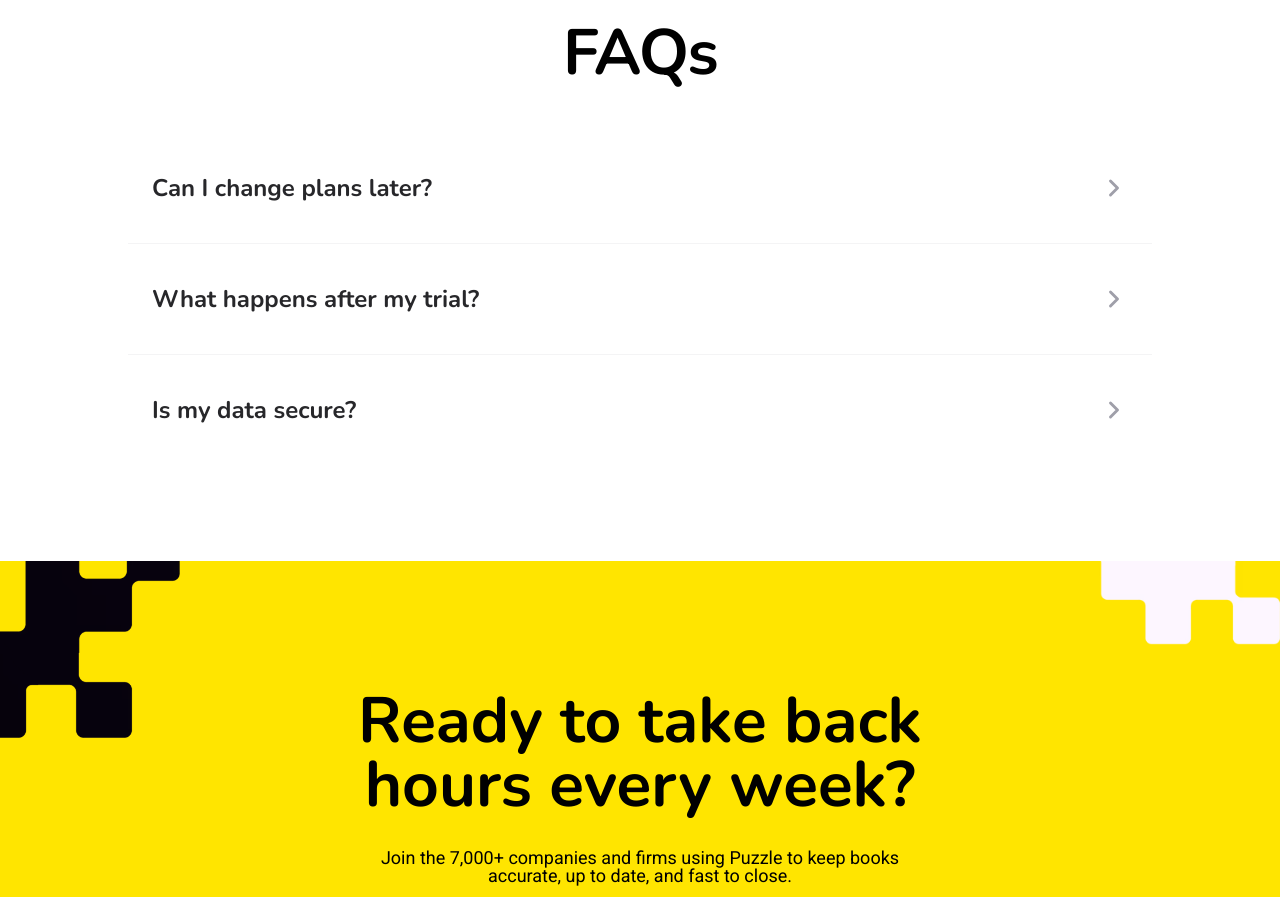
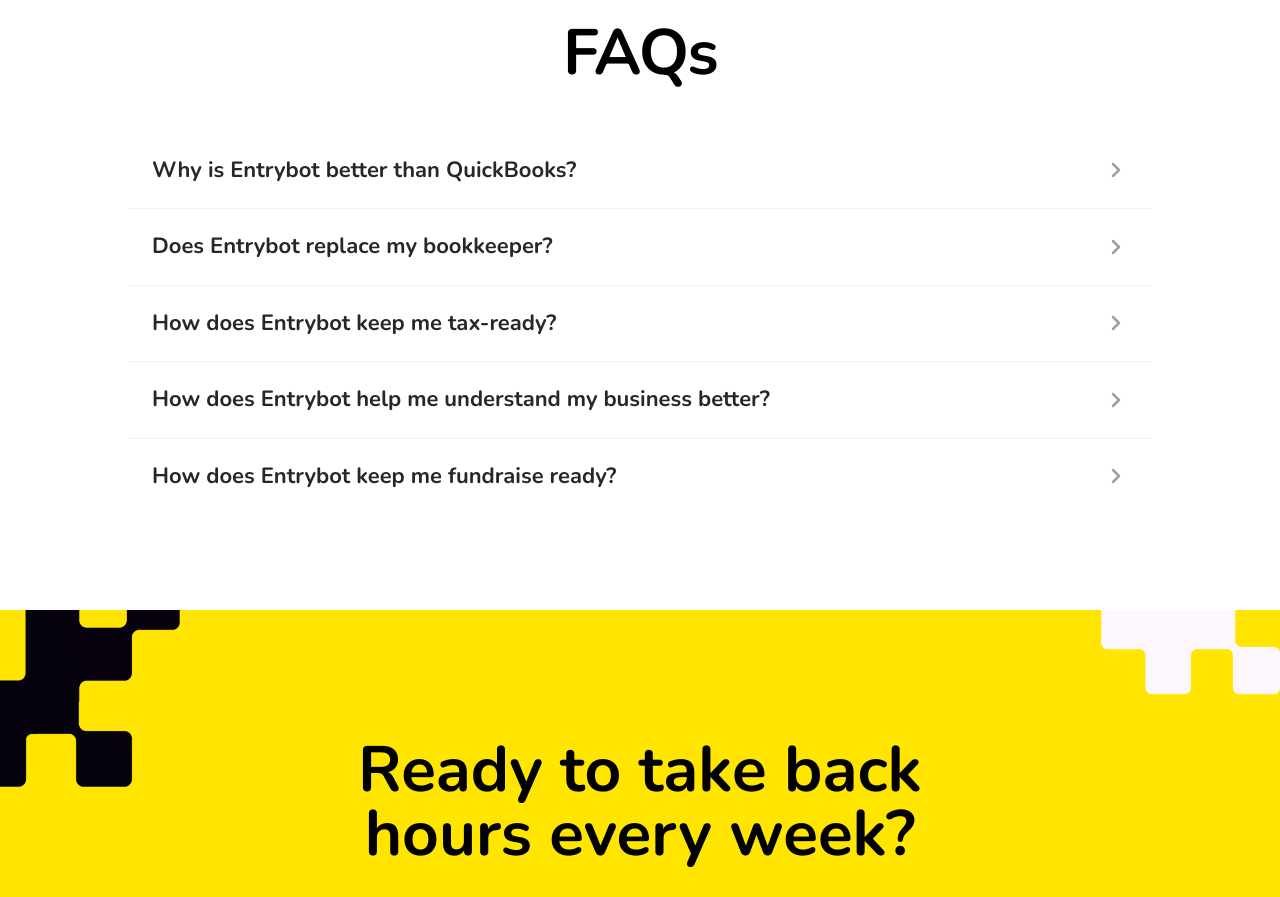
Before and after one commit to nirmallal-sidat/Entry-bot, a Next.js app: page /pricing in a window 1280 px wide. Shown: the part 1320-2217 px from the top of the page. Built offline with nearby package versions, Linux system fonts and the light colour scheme.

Commit message:
4-3-2026

```diff
--- a/src/app/pricing/page.tsx
+++ b/src/app/pricing/page.tsx
@@ -12,20 +12,6 @@
     setActiveFaqIndex(activeFaqIndex === index ? null : index);
   };
 
-  const pricingFaqs = [
-    {
-      question: "Can I change plans later?",
-      answer: "Yes, you can upgrade or downgrade your plan at any time directly from your dashboard settings."
-    },
-    {
-      question: "What happens after my trial?",
-      answer: "After your 14-day Professional trial, you can either upgrade or you'll be automatically moved to our Starter plan."
-    },
-    {
-      question: "Is my data secure?",
-      answer: "Absolutely. We use bank-grade encryption and are SOC2 compliant to ensure your financial data is always protected."
-    }
-  ];
 
   const plans = [
     {
@@ -137,7 +123,7 @@
         </div>
       </section>
 
-      {/* FAQ or Comparison Section */}
+      {/* FAQ Section */}
       <section className="py-24 px-4 bg-white font-nunito border-t border-zinc-100">
         <div className="max-w-[1900px] mx-auto lg:px-20">
           <h2 className="text-[48px] md:text-[64px] font-bold text-black text-center mb-12 tracking-tight leading-[100%]">
@@ -145,16 +131,39 @@
           </h2>
 
           <div className="max-w-5xl mx-auto">
-              {pricingFaqs.map((faq, index) => (
+              {[
+                {
+                  question: "Why is Entrybot better than QuickBooks?",
+                  answer: "Entrybot is designed to automate the heavy lifting of accounting using advanced AI. It seamlessly handles categorization, reconciliations, and real-time reporting, allowing you to focus on growing your business while maintaining 100% financial accuracy."
+                },
+                {
+                  question: "Does Entrybot replace my bookkeeper?",
+                  answer: "Entrybot automates 90% of bookkeeping tasks. For many startups, it replaces the need for an external bookkeeper entirely. For larger firms, it acts as a powerful assistant that makes your current bookkeeper 10x more efficient."
+                },
+                {
+                  question: "How does Entrybot keep me tax-ready?",
+                  answer: "We ensure all your transactions are categorized correctly in real-time. By the time tax season rolls around, your books are perfectly organized, reconciliations are done, and you can export everything for your CPA with one click."
+                },
+                {
+                  question: "How does Entrybot help me understand my business better?",
+                  answer: "Entrybot provides a real-time dashboard of your finances. You don't have to wait for the end of the month to know your burn rate, runway, or profitability. We provide interactive insights that help you make better strategic decisions."
+                },
+                {
+                  question: "How does Entrybot keep me fundraise ready?",
+                  answer: "Investors love clean books. Entrybot ensures your financial data is always professional, accurate, and ready for due diligence. We help you maintain bank-grade records from day one."
+                }
+              ].map((faq, index) => (
                 <div
                   key={index}
                   className="border-b border-zinc-100 last:border-0"
                 >
                   <div
                     onClick={() => toggleFAQ(index)}
-                    className="py-10 flex items-center justify-between group cursor-pointer hover:bg-zinc-50/50 px-6 rounded-2xl transition-all duration-300"
+                    className={`py-6 flex items-center justify-between group cursor-pointer px-6 rounded-2xl transition-all duration-300 ${
+                      activeFaqIndex === index ? "bg-zinc-50" : "hover:bg-zinc-50/50"
+                    }`}
                   >
-                    <h3 className={`text-[20px] md:text-[24px] font-bold text-black transition-all duration-300 leading-tight ${
+                    <h3 className={`text-[18px] md:text-[22px] font-bold text-black transition-all duration-300 leading-tight ${
                       activeFaqIndex === index ? "text-zinc-900" : "text-zinc-800"
                     }`}>
                       {faq.question}
@@ -164,7 +173,7 @@
                         ? "rotate-90 text-black translate-x-1"
                         : "text-zinc-400 group-hover:text-black group-hover:translate-x-2"
                     }`}>
-                      <ChevronRight size={28} strokeWidth={2.5} />
+                      <ChevronRight size={24} strokeWidth={2.5} />
                     </div>
                   </div>
 
--- a/src/components/FAQSection.tsx
+++ b/src/components/FAQSection.tsx
@@ -80,9 +80,11 @@
             >
               <div
                 onClick={() => toggleFAQ(index)}
-                className="py-10 flex items-center justify-between group cursor-pointer hover:bg-zinc-50/50 px-6 rounded-2xl transition-all duration-300"
+                className={`py-6 flex items-center justify-between group cursor-pointer px-6 rounded-2xl transition-all duration-300 ${
+                  activeIndex === index ? "bg-zinc-50" : "hover:bg-zinc-50/50"
+                }`}
               >
-                <h3 className={`text-[20px] md:text-[24px] font-bold text-black transition-all duration-300 leading-tight ${
+                <h3 className={`text-[18px] md:text-[22px] font-bold text-black transition-all duration-300 leading-tight ${
                   activeIndex === index ? "text-zinc-900" : "text-zinc-800"
                 }`}>
                   {question}
@@ -92,7 +94,7 @@
                     ? "rotate-90 text-black translate-x-1"
                     : "text-zinc-400 group-hover:text-black group-hover:translate-x-2"
                 }`}>
-                  <ChevronRight size={28} strokeWidth={2.5} />
+                  <ChevronRight size={24} strokeWidth={2.5} />
                 </div>
               </div>
 
--- a/src/components/Footer.tsx
+++ b/src/components/Footer.tsx
@@ -103,8 +103,8 @@
         <div className="py-12 border-t border-zinc-200 flex flex-col md:flex-row justify-between items-center gap-6">
           <p className="text-zinc-400 text-[14px] font-bold">Copyright © Entrybot 2026</p>
           <div className="flex gap-8">
-            <Link href="/privacy" className="text-zinc-400 text-[14px] font-bold hover:text-black transition-colors">New privacy policy</Link>
-            <Link href="/terms" className="text-zinc-400 text-[14px] font-bold hover:text-black transition-colors">Terms and conditions</Link>
+            <Link href="/new-privacy-policy" className="text-zinc-400 text-[14px] font-bold hover:text-black transition-colors">New privacy policy</Link>
+            <Link href="/terms-and-condition" className="text-zinc-400 text-[14px] font-bold hover:text-black transition-colors">Terms and conditions</Link>
           </div>
         </div>
       </div>
```
Also changed, not shown: src/app/new-privacy-policy/page.tsx (renamed from src/app/privacy/page.tsx), src/app/terms-and-condition/page.tsx (renamed from src/app/terms/page.tsx).
